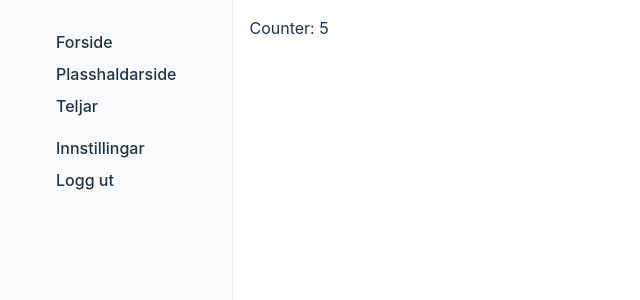
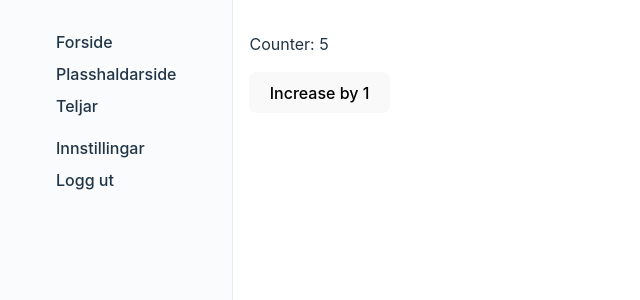
Before and after one commit to DarthMikke/design-demo, a React (Vite) app: page /counter in a window 1280 px wide. Shown: the top 300 px of the page, without its empty margins (0-640 px from the left). Built offline with nearby package versions, Linux system fonts and the light colour scheme; the HTML template or start-up script is replaced by a standard one.

Commit message:
Use useState hook in the counter page.

```diff
--- a/src/routes/counter/View.tsx
+++ b/src/routes/counter/View.tsx
@@ -1,9 +1,12 @@
+import { useState } from "react";
 import Pane from "../../components/Pane";
 
 export default function() {
+  const [counter, setCounter] = useState(5);
   return <Pane>
-    <div>
-      Counter: 5
-    </div>
+    <p>
+      Counter: {counter}
+    </p>
+    <button onClick={() => {setCounter(counter + 1)}}>Increase by 1</button>
   </Pane>
 }
```
